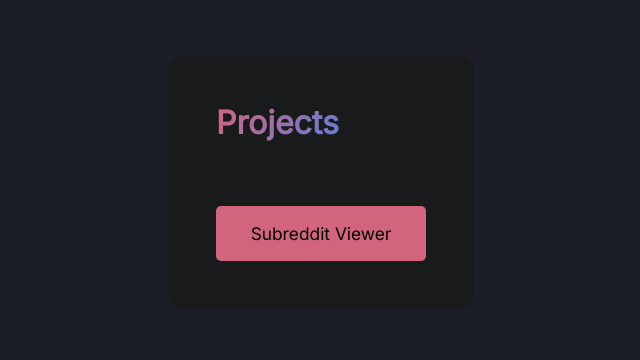
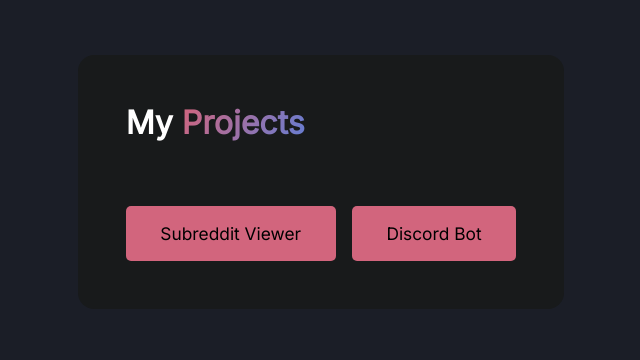
Before and after one commit to BustyBee/bustybee.github.io, a plain HTML site: page projects/index.html in a window 1280 px wide. Shown: the part 218-578 px from the top of the page, without its empty margins (319-959 px from the left). Drawn offline with Linux system fonts and the light colour scheme.

Commit message:
Added Discord Bot Project Button (coming soon) and changed site title

```diff
--- a/projects/index.html
+++ b/projects/index.html
@@ -10,10 +10,11 @@
     <div id="container">
         <div id="outer">
             <div id="inner">
-                <h1><span class="gradient">Projects</span></h1>
+                <h1>My <span class="gradient">Projects</span></h1>
 
                 <div class="button-container">
                     <a href="subredditviewer/" class="primary-button">Subreddit Viewer</a>
+                    <a href="" class="primary-button" onclick="alert('Coming soon!')">Discord Bot</a>
                 </div>
             </div>
         </div id="outer">
```
